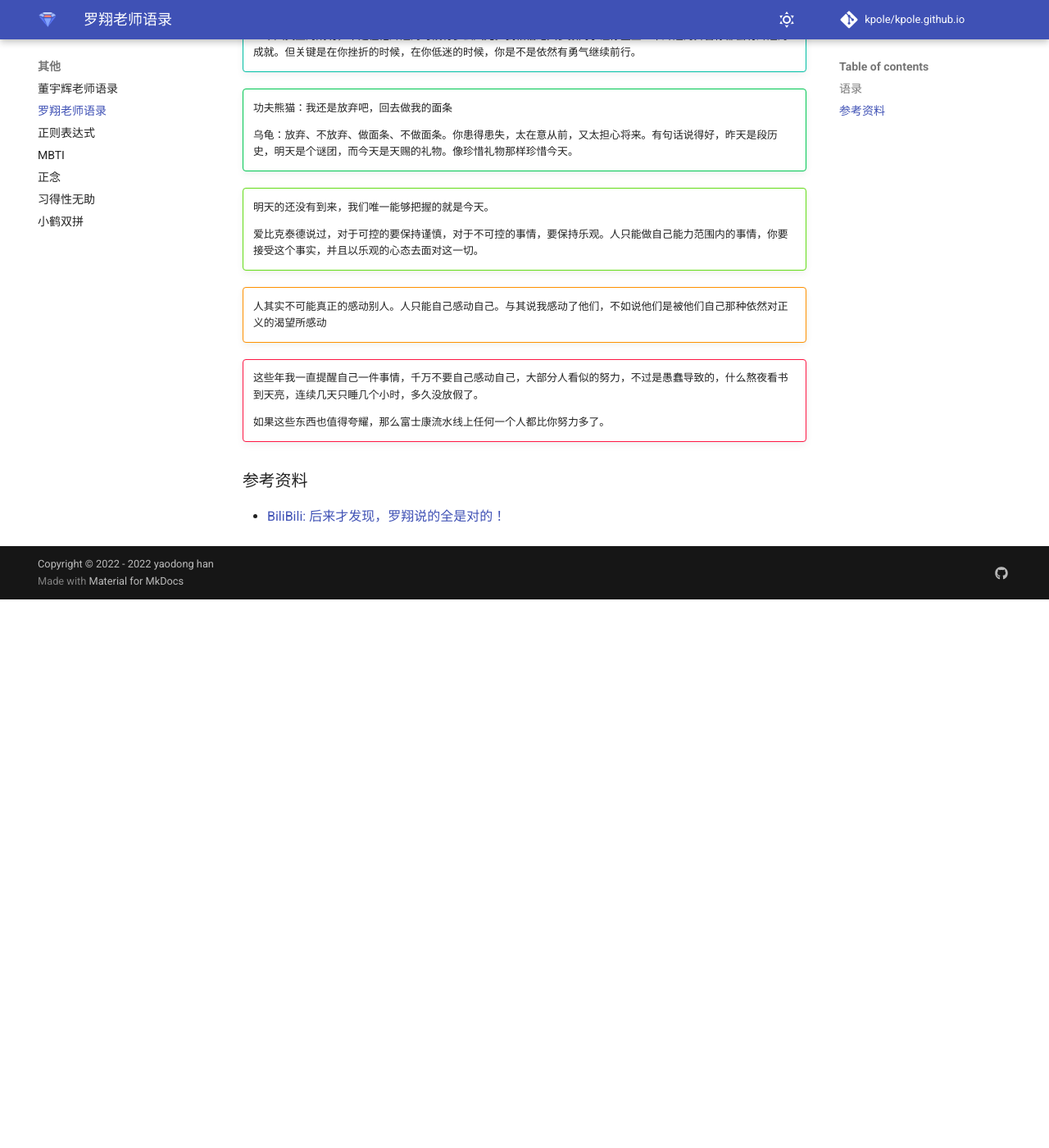
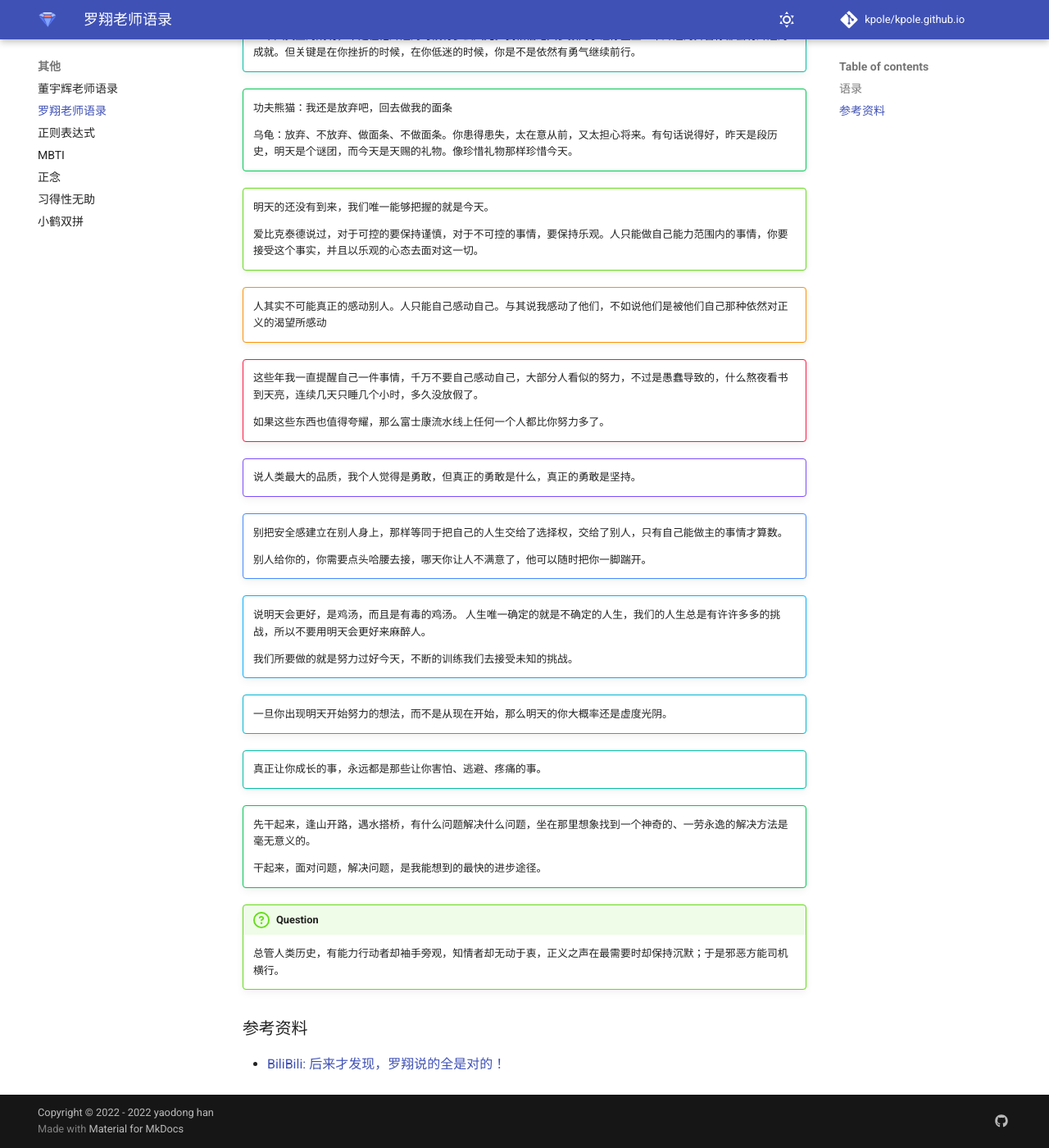
Before and after one commit to kpole/kpole.github.io, an MkDocs documentation site: the page built from docs/other/罗翔老师语录.md, in a window 1280 px wide and 1400 px high, scrolled down 1556 px. Shown: the whole window at 82% size. Built offline with MkDocs 1.6.1 and Material for MkDocs 9.7.7, drawn with Linux system fonts in a browser that asks for light colours; comment, search, counter and statistics services are not loaded; before the commit the page ends 2287 px from its top, so only the background shows below that.

Commit message:
添加罗翔老师语录

```diff
--- a/docs/other/罗翔老师语录.md
+++ b/docs/other/罗翔老师语录.md
@@ -86,6 +86,34 @@
 
     如果这些东西也值得夸耀，那么富士康流水线上任何一个人都比你努力多了。
 
+!!! example ""
+    说人类最大的品质，我个人觉得是勇敢，但真正的勇敢是什么，真正的勇敢是坚持。
+
+!!! note ""
+    别把安全感建立在别人身上，那样等同于把自己的人生交给了选择权，交给了别人，只有自己能做主的事情才算数。
+
+    别人给你的，你需要点头哈腰去接，哪天你让人不满意了，他可以随时把你一脚踹开。
+
+!!! abstract ""
+    说明天会更好，是鸡汤，而且是有毒的鸡汤。
+    人生唯一确定的就是不确定的人生，我们的人生总是有许许多多的挑战，所以不要用明天会更好来麻醉人。
+
+    我们所要做的就是努力过好今天，不断的训练我们去接受未知的挑战。
+
+!!! info ""
+    一旦你出现明天开始努力的想法，而不是从现在开始，那么明天的你大概率还是虚度光阴。
+
+!!! tip ""
+    真正让你成长的事，永远都是那些让你害怕、逃避、疼痛的事。
+
+!!! success ""
+    先干起来，逢山开路，遇水搭桥，有什么问题解决什么问题，坐在那里想象找到一个神奇的、一劳永逸的解决方法是毫无意义的。
+
+    干起来，面对问题，解决问题，是我能想到的最快的进步途径。
+
+!!! question
+    总管人类历史，有能力行动者却袖手旁观，知情者却无动于衷，正义之声在最需要时却保持沉默；于是邪恶方能司机横行。
+
 ### 参考资料
 
 - [BiliBili: 后来才发现，罗翔说的全是对的！](https://www.bilibili.com/video/BV1RY411g7sK/?share_source=copy_web&vd_source=01cb688a803037aa017d59c3f8f522aa)
```
